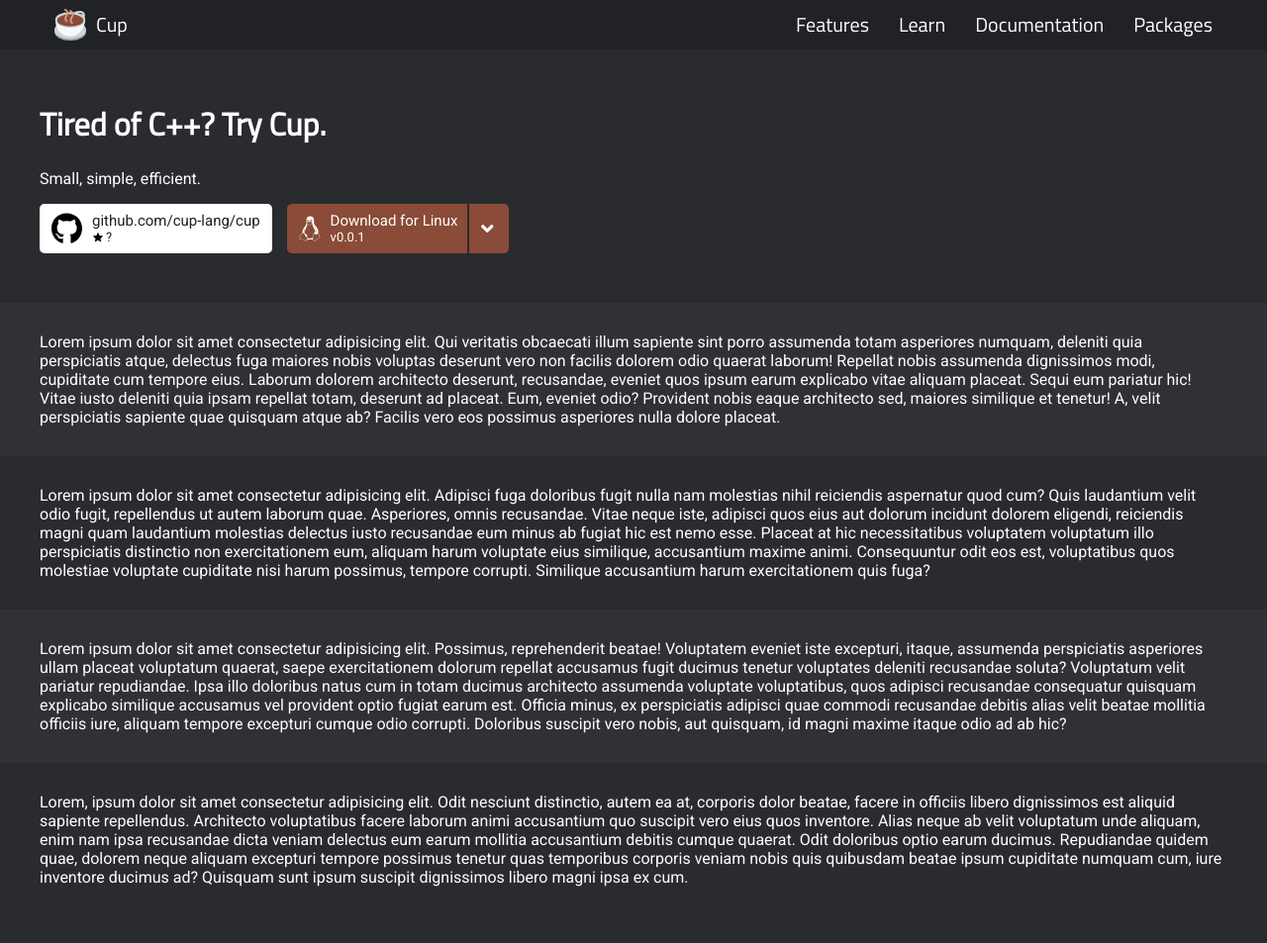
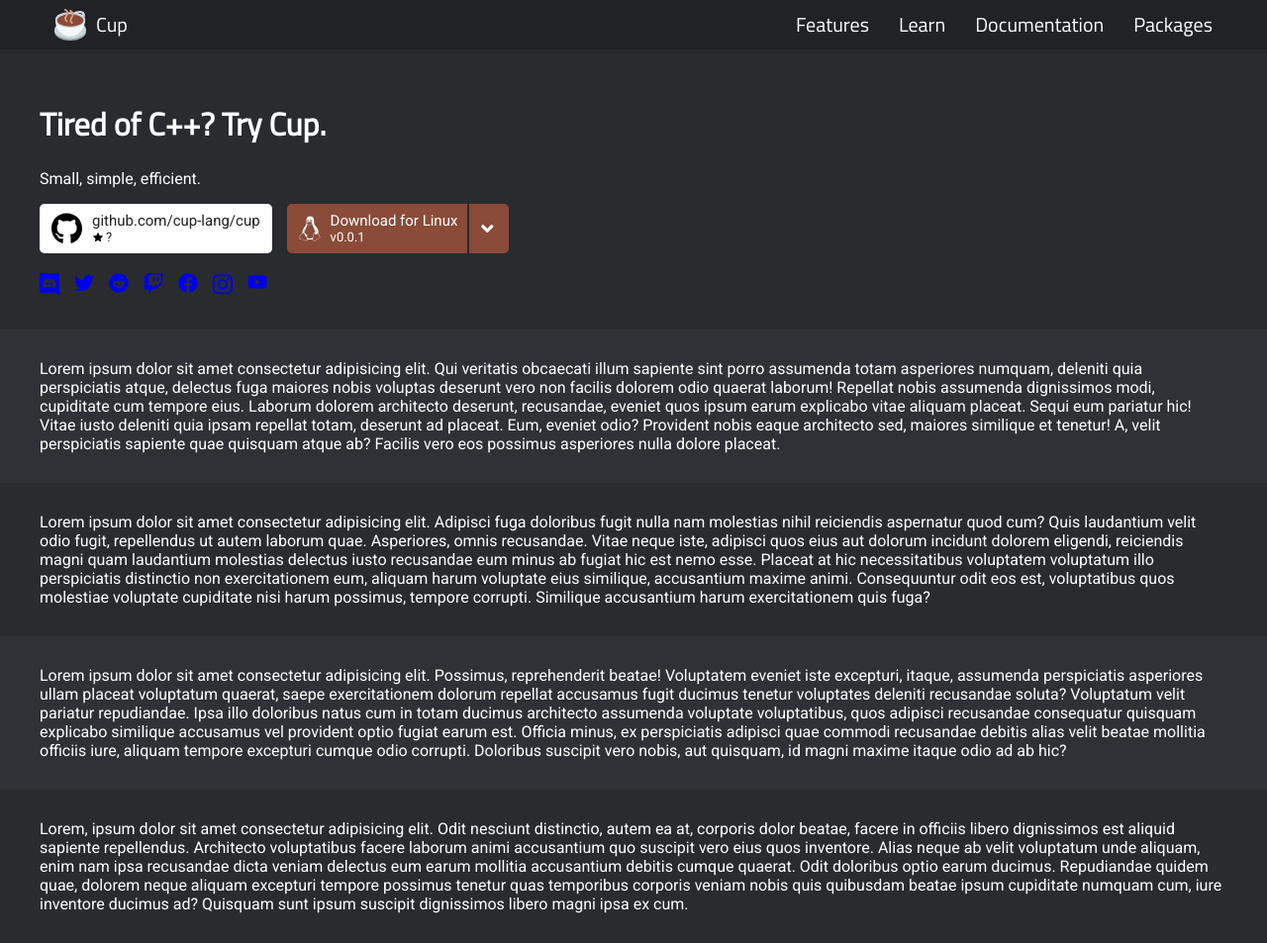
Before and after one commit to cup-lang/cup-lang.org, a Jekyll site: the page built from index.html, in a window 1280 px wide. Shown: the whole page at 99% size. Built offline with Jekyll 4.4.1, drawn with Linux system fonts in a browser that asks for light colours; comment, search, counter and statistics services are not loaded; before the commit the page ends 926 px from its top, so only the background shows below that.

Commit message:
Update index.html

```diff
--- a/index.html
+++ b/index.html
@@ -34,13 +34,13 @@ layout: default
             </div>
         </div>
         <div id="social-buttons">
-            <a class="social-button" target="_blank" href="https://discord.gg/zGSVYxA"></a>
-            <a class="social-button" target="_blank" href="https://twitter.com/cup_lang"></a>
-            <a class="social-button" target="_blank" href="https://reddit.com/r/cup_lang"></a>
-            <a class="social-button" target="_blank" href="https://twitch.com/cup_lang"></a>
-            <a class="social-button" target="_blank" href="https://facebook.com/cuplanguage/"></a>
-            <a class="social-button" target="_blank" href="https://instagram.com/cup_lang"></a>
-            <a class="social-button" target="_blank" href="https://youtube.com/channel/UCCf3YtZSaURtgQylaYH61Lg"></a>
+            <a class="social-button" target="_blank" href="https://discord.gg/zGSVYxA"><svg aria-hidden="true" focusable="false" role="img" xmlns="http://www.w3.org/2000/svg" viewBox="0 0 448 512"><path fill="currentColor" d="M297.216 243.2c0 15.616-11.52 28.416-26.112 28.416-14.336 0-26.112-12.8-26.112-28.416s11.52-28.416 26.112-28.416c14.592 0 26.112 12.8 26.112 28.416zm-119.552-28.416c-14.592 0-26.112 12.8-26.112 28.416s11.776 28.416 26.112 28.416c14.592 0 26.112-12.8 26.112-28.416.256-15.616-11.52-28.416-26.112-28.416zM448 52.736V512c-64.494-56.994-43.868-38.128-118.784-107.776l13.568 47.36H52.48C23.552 451.584 0 428.032 0 398.848V52.736C0 23.552 23.552 0 52.48 0h343.04C424.448 0 448 23.552 448 52.736zm-72.96 242.688c0-82.432-36.864-149.248-36.864-149.248-36.864-27.648-71.936-26.88-71.936-26.88l-3.584 4.096c43.52 13.312 63.744 32.512 63.744 32.512-60.811-33.329-132.244-33.335-191.232-7.424-9.472 4.352-15.104 7.424-15.104 7.424s21.248-20.224 67.328-33.536l-2.56-3.072s-35.072-.768-71.936 26.88c0 0-36.864 66.816-36.864 149.248 0 0 21.504 37.12 78.08 38.912 0 0 9.472-11.52 17.152-21.248-32.512-9.728-44.8-30.208-44.8-30.208 3.766 2.636 9.976 6.053 10.496 6.4 43.21 24.198 104.588 32.126 159.744 8.96 8.96-3.328 18.944-8.192 29.44-15.104 0 0-12.8 20.992-46.336 30.464 7.68 9.728 16.896 20.736 16.896 20.736 56.576-1.792 78.336-38.912 78.336-38.912z"></path></svg></a>
+            <a class="social-button" target="_blank" href="https://twitter.com/cup_lang"><svg aria-hidden="true" focusable="false" role="img" xmlns="http://www.w3.org/2000/svg" viewBox="0 0 512 512"><path fill="currentColor" d="M459.37 151.716c.325 4.548.325 9.097.325 13.645 0 138.72-105.583 298.558-298.558 298.558-59.452 0-114.68-17.219-161.137-47.106 8.447.974 16.568 1.299 25.34 1.299 49.055 0 94.213-16.568 130.274-44.832-46.132-.975-84.792-31.188-98.112-72.772 6.498.974 12.995 1.624 19.818 1.624 9.421 0 18.843-1.3 27.614-3.573-48.081-9.747-84.143-51.98-84.143-102.985v-1.299c13.969 7.797 30.214 12.67 47.431 13.319-28.264-18.843-46.781-51.005-46.781-87.391 0-19.492 5.197-37.36 14.294-52.954 51.655 63.675 129.3 105.258 216.365 109.807-1.624-7.797-2.599-15.918-2.599-24.04 0-57.828 46.782-104.934 104.934-104.934 30.213 0 57.502 12.67 76.67 33.137 23.715-4.548 46.456-13.32 66.599-25.34-7.798 24.366-24.366 44.833-46.132 57.827 21.117-2.273 41.584-8.122 60.426-16.243-14.292 20.791-32.161 39.308-52.628 54.253z"></path></svg></a>
+            <a class="social-button" target="_blank" href="https://reddit.com/r/cup_lang"><svg aria-hidden="true" focusable="false" role="img" xmlns="http://www.w3.org/2000/svg" viewBox="0 0 512 512"><path fill="currentColor" d="M201.5 305.5c-13.8 0-24.9-11.1-24.9-24.6 0-13.8 11.1-24.9 24.9-24.9 13.6 0 24.6 11.1 24.6 24.9 0 13.6-11.1 24.6-24.6 24.6zM504 256c0 137-111 248-248 248S8 393 8 256 119 8 256 8s248 111 248 248zm-132.3-41.2c-9.4 0-17.7 3.9-23.8 10-22.4-15.5-52.6-25.5-86.1-26.6l17.4-78.3 55.4 12.5c0 13.6 11.1 24.6 24.6 24.6 13.8 0 24.9-11.3 24.9-24.9s-11.1-24.9-24.9-24.9c-9.7 0-18 5.8-22.1 13.8l-61.2-13.6c-3-.8-6.1 1.4-6.9 4.4l-19.1 86.4c-33.2 1.4-63.1 11.3-85.5 26.8-6.1-6.4-14.7-10.2-24.1-10.2-34.9 0-46.3 46.9-14.4 62.8-1.1 5-1.7 10.2-1.7 15.5 0 52.6 59.2 95.2 132 95.2 73.1 0 132.3-42.6 132.3-95.2 0-5.3-.6-10.8-1.9-15.8 31.3-16 19.8-62.5-14.9-62.5zM302.8 331c-18.2 18.2-76.1 17.9-93.6 0-2.2-2.2-6.1-2.2-8.3 0-2.5 2.5-2.5 6.4 0 8.6 22.8 22.8 87.3 22.8 110.2 0 2.5-2.2 2.5-6.1 0-8.6-2.2-2.2-6.1-2.2-8.3 0zm7.7-75c-13.6 0-24.6 11.1-24.6 24.9 0 13.6 11.1 24.6 24.6 24.6 13.8 0 24.9-11.1 24.9-24.6 0-13.8-11-24.9-24.9-24.9z"></path></svg></a>
+            <a class="social-button" target="_blank" href="https://twitch.com/cup_lang"><svg aria-hidden="true" focusable="false" role="img" xmlns="http://www.w3.org/2000/svg" viewBox="0 0 512 512"><path fill="currentColor" d="M391.17,103.47H352.54v109.7h38.63ZM285,103H246.37V212.75H285ZM120.83,0,24.31,91.42V420.58H140.14V512l96.53-91.42h77.25L487.69,256V0ZM449.07,237.75l-77.22,73.12H294.61l-67.6,64v-64H140.14V36.58H449.07Z"></path></svg></a>
+            <a class="social-button" target="_blank" href="https://facebook.com/cuplanguage/"><svg aria-hidden="true" focusable="false" role="img" xmlns="http://www.w3.org/2000/svg" viewBox="0 0 512 512"><path fill="currentColor" d="M504 256C504 119 393 8 256 8S8 119 8 256c0 123.78 90.69 226.38 209.25 245V327.69h-63V256h63v-54.64c0-62.15 37-96.48 93.67-96.48 27.14 0 55.52 4.84 55.52 4.84v61h-31.28c-30.8 0-40.41 19.12-40.41 38.73V256h68.78l-11 71.69h-57.78V501C413.31 482.38 504 379.78 504 256z"></path></svg></a>
+            <a class="social-button" target="_blank" href="https://instagram.com/cup_lang"><svg aria-hidden="true" focusable="false" role="img" xmlns="http://www.w3.org/2000/svg" viewBox="0 0 448 512"><path fill="currentColor" d="M224.1 141c-63.6 0-114.9 51.3-114.9 114.9s51.3 114.9 114.9 114.9S339 319.5 339 255.9 287.7 141 224.1 141zm0 189.6c-41.1 0-74.7-33.5-74.7-74.7s33.5-74.7 74.7-74.7 74.7 33.5 74.7 74.7-33.6 74.7-74.7 74.7zm146.4-194.3c0 14.9-12 26.8-26.8 26.8-14.9 0-26.8-12-26.8-26.8s12-26.8 26.8-26.8 26.8 12 26.8 26.8zm76.1 27.2c-1.7-35.9-9.9-67.7-36.2-93.9-26.2-26.2-58-34.4-93.9-36.2-37-2.1-147.9-2.1-184.9 0-35.8 1.7-67.6 9.9-93.9 36.1s-34.4 58-36.2 93.9c-2.1 37-2.1 147.9 0 184.9 1.7 35.9 9.9 67.7 36.2 93.9s58 34.4 93.9 36.2c37 2.1 147.9 2.1 184.9 0 35.9-1.7 67.7-9.9 93.9-36.2 26.2-26.2 34.4-58 36.2-93.9 2.1-37 2.1-147.8 0-184.8zM398.8 388c-7.8 19.6-22.9 34.7-42.6 42.6-29.5 11.7-99.5 9-132.1 9s-102.7 2.6-132.1-9c-19.6-7.8-34.7-22.9-42.6-42.6-11.7-29.5-9-99.5-9-132.1s-2.6-102.7 9-132.1c7.8-19.6 22.9-34.7 42.6-42.6 29.5-11.7 99.5-9 132.1-9s102.7-2.6 132.1 9c19.6 7.8 34.7 22.9 42.6 42.6 11.7 29.5 9 99.5 9 132.1s2.7 102.7-9 132.1z"></path></svg></a>
+            <a class="social-button" target="_blank" href="https://youtube.com/channel/UCCf3YtZSaURtgQylaYH61Lg"><svg aria-hidden="true" focusable="false" role="img" xmlns="http://www.w3.org/2000/svg" viewBox="0 0 576 512"><path fill="currentColor" d="M549.655 124.083c-6.281-23.65-24.787-42.276-48.284-48.597C458.781 64 288 64 288 64S117.22 64 74.629 75.486c-23.497 6.322-42.003 24.947-48.284 48.597-11.412 42.867-11.412 132.305-11.412 132.305s0 89.438 11.412 132.305c6.281 23.65 24.787 41.5 48.284 47.821C117.22 448 288 448 288 448s170.78 0 213.371-11.486c23.497-6.321 42.003-24.171 48.284-47.821 11.412-42.867 11.412-132.305 11.412-132.305s0-89.438-11.412-132.305zm-317.51 213.508V175.185l142.739 81.205-142.739 81.201z"></path></svg></a>
         </div>
     </div>
 </div>
```
